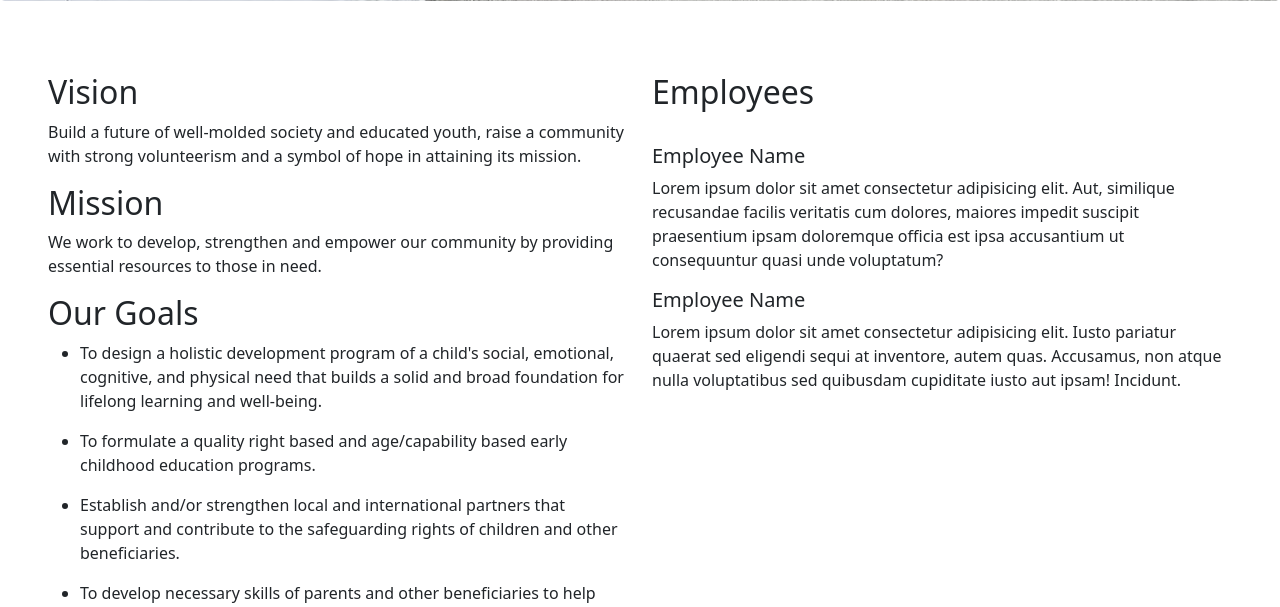
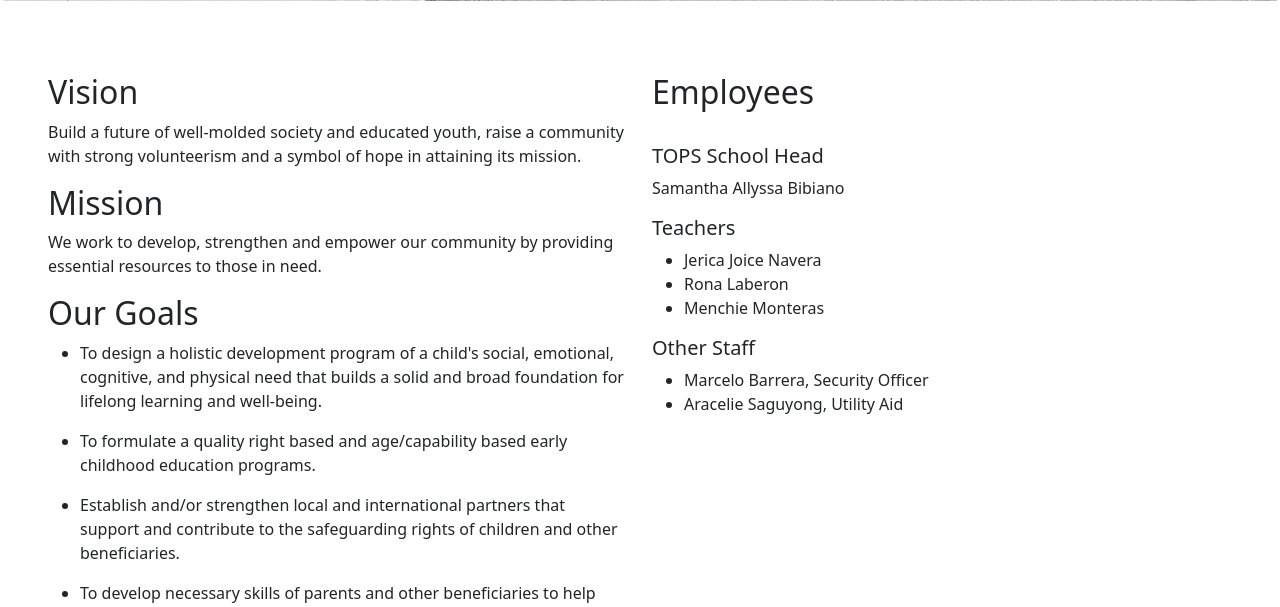
Before and after one commit to unawarespecs/its122l-project-tops, a PHP site: page /pages/aboutus.php in a window 1280 px wide. Shown: the part 469-1076 px from the top of the page. Run offline with PHP 8.4, Linux system fonts and the light colour scheme; some libraries are stand-ins or nearby versions.

Commit message:
another branding update

```diff
--- a/pages/aboutus.php
+++ b/pages/aboutus.php
@@ -165,14 +165,19 @@
             <div class="col-lg-6">
                 <h2>Employees</h2>
                 <br/>
-                <h5>Employee Name</h5>
-                <p>Lorem ipsum dolor sit amet consectetur adipisicing elit. Aut, similique recusandae facilis
-                    veritatis cum dolores, maiores impedit suscipit praesentium ipsam doloremque officia est ipsa
-                    accusantium ut consequuntur quasi unde voluptatum?</p>
-                <h5>Employee Name</h5>
-                <p>Lorem ipsum dolor sit amet consectetur adipisicing elit. Iusto pariatur quaerat sed eligendi
-                    sequi at inventore, autem quas. Accusamus, non atque nulla voluptatibus sed quibusdam cupiditate
-                    iusto aut ipsam! Incidunt.</p>
+                <h5>TOPS School Head</h5>
+                <p>Samantha Allyssa Bibiano</p>
+                <h5>Teachers</h5>
+                <ul>
+                    <li>Jerica Joice Navera</li>
+                    <li>Rona Laberon</li>
+                    <li>Menchie Monteras</li>
+                </ul>
+                <h5>Other Staff</h5>
+                <ul>
+                    <li>Marcelo Barrera, Security Officer</li>
+                    <li>Aracelie Saguyong, Utility Aid</li>
+                </ul>
             </div>
         </div>
 
--- a/pages/home.php
+++ b/pages/home.php
@@ -133,7 +133,7 @@
                 <div class="container">
                     <div class="carousel-caption">
                         <h1>Our Advocacy</h1>
-                        <p>[Placeholder paragraph 2]</p>
+                        <p>We provide services to children and other people in need.</p>
                     </div>
                 </div>
             </div>
@@ -144,7 +144,7 @@
                 <div class="container">
                     <div class="carousel-caption text-end">
                         <h1>Our Activities</h1>
-                        <p>[Placeholder paragraph 3]</p>
+                        <p>Children participating in one of our activities.</p>
                     </div>
                 </div>
             </div>
```
